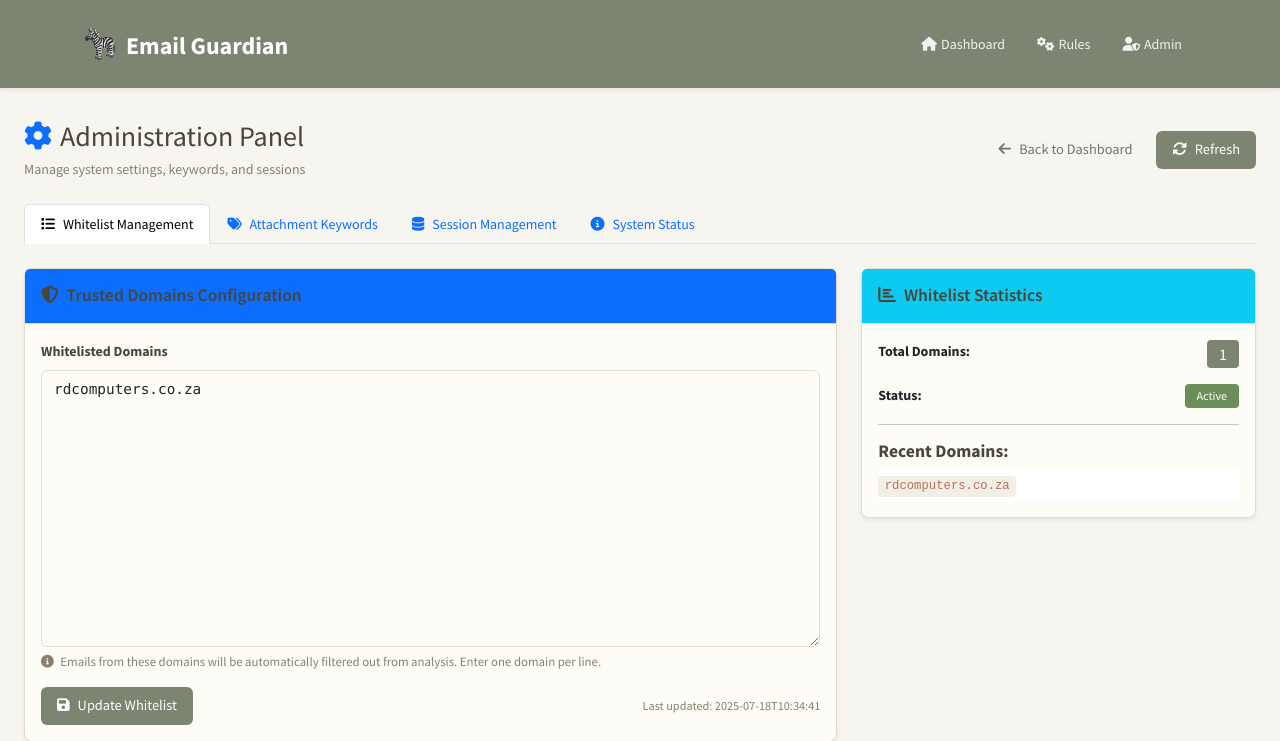
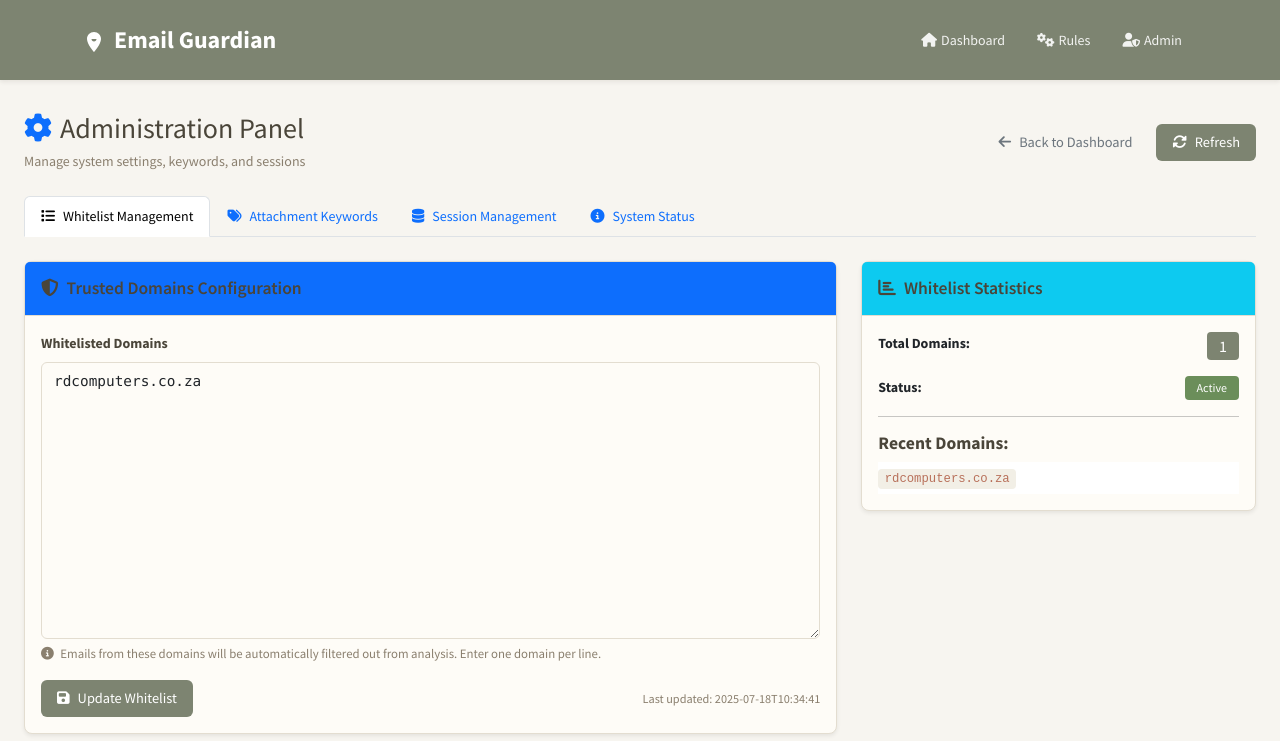
Before and after one commit to Rudolph001/Email_Guardian, a Flask app: page /admin in a window 1280 px wide. Shown: the top 741 px of the page. Run offline with Flask 3, Linux system fonts and the light colour scheme; some libraries are stand-ins or nearby versions.

Commit message:
Assistant checkpoint: Replace emoji with custom zebra SVG icon
Assistant generated file changes:
- static/zebra-icon.svg: Add custom zebra head SVG icon
- templates/base.html: Replace zebra emoji with custom SVG icon

---

User prompt:

use this as my app icon

Replit-Commit-Author: Assistant
Replit-Commit-Session-Id: 676c7448-12a4-48c4-890e-21a67b3ab447

```diff
--- a/templates/base.html
+++ b/templates/base.html
@@ -25,7 +25,7 @@
     <nav class="navbar navbar-expand-lg navbar-dark bg-primary">
         <div class="container">
             <a class="navbar-brand" href="{{ url_for('index') }}">
-                <span class="me-2" style="font-size: 1.2em;">🦓</span>Email Guardian
+                <img src="{{ url_for('static', filename='zebra-icon.svg') }}" alt="Zebra" class="me-2" style="width: 24px; height: 24px; filter: brightness(0) invert(1);">Email Guardian
             </a>
 
             <button class="navbar-toggler" type="button" data-bs-toggle="collapse" data-bs-target="#navbarNav">
```
Also changed, not shown: static/zebra-icon.svg (added).
